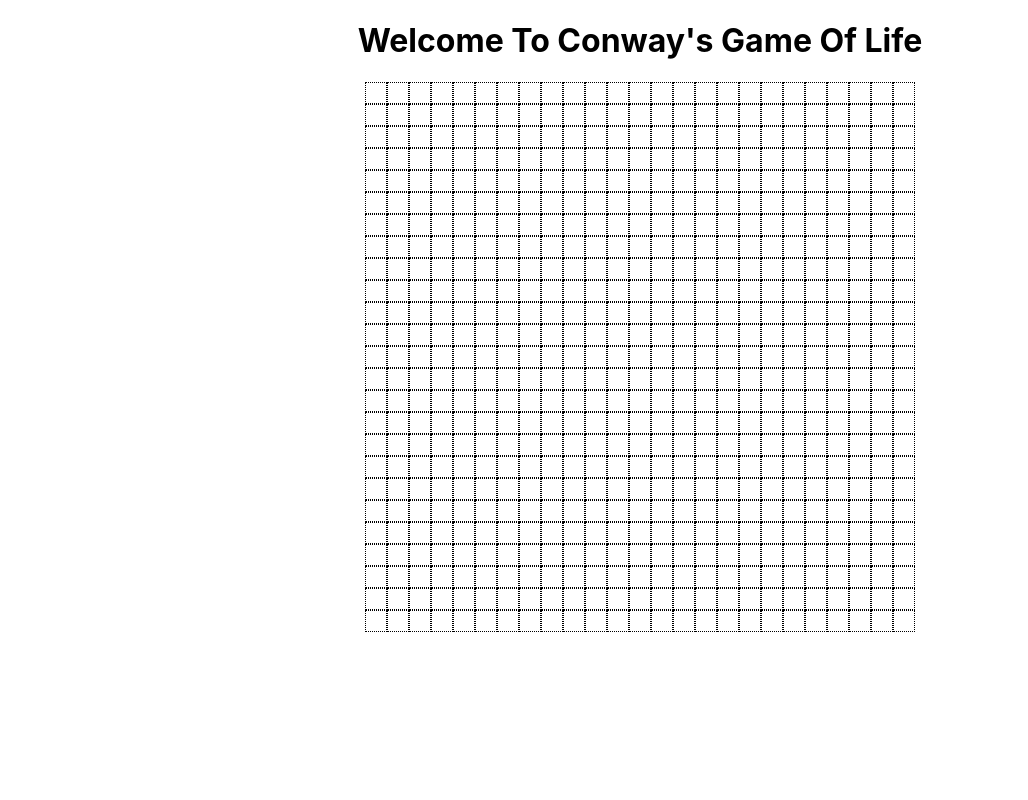
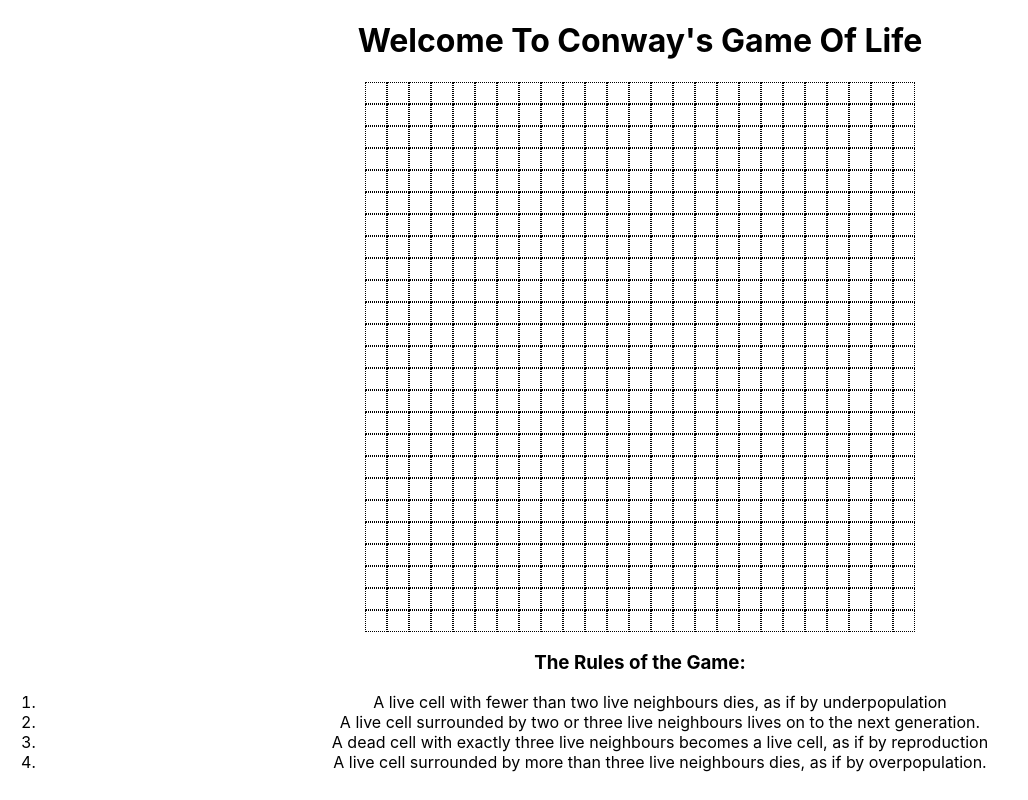
Before and after one commit to hesterrk/Game_Of_Life, a React (Create React App) app: page / in a window 1280 px wide. Shown: the whole page, without its empty margins (0-1028 px from the left). Built offline with nearby package versions, Linux system fonts and the light colour scheme.

Commit message:
added game rules

```diff
--- a/src/App.js
+++ b/src/App.js
@@ -1,12 +1,14 @@
 import React from 'react';
 import './App.css';
 import Grid from './components/Grid'
+import About from './components/About'
 
 function App() {
   return (
     <div className="App">
       <h1> Welcome To Conway's Game Of Life </h1>
       <Grid />
+      <About/>
 
     </div>
   );
--- /dev/null
+++ b/src/components/About.js
@@ -0,0 +1,30 @@
+import React from "react";
+
+function About() {
+  return (
+    <div>
+      <h3> The Rules of the Game: </h3>
+      <ol>
+        <li>
+          A live cell with fewer than two live neighbours dies, as if by
+          underpopulation
+        </li>
+        <li>
+          A live cell surrounded by two or three live neighbours lives on to the
+          next generation.
+        </li>
+        <li>
+          A dead cell with exactly three live neighbours becomes a live cell, as
+          if by reproduction
+        </li>
+        <li>
+          A live cell surrounded by more than three live neighbours dies, as if
+          by overpopulation.
+        </li>
+        <p></p>
+      </ol>
+    </div>
+  );
+}
+
+export default About;
```
